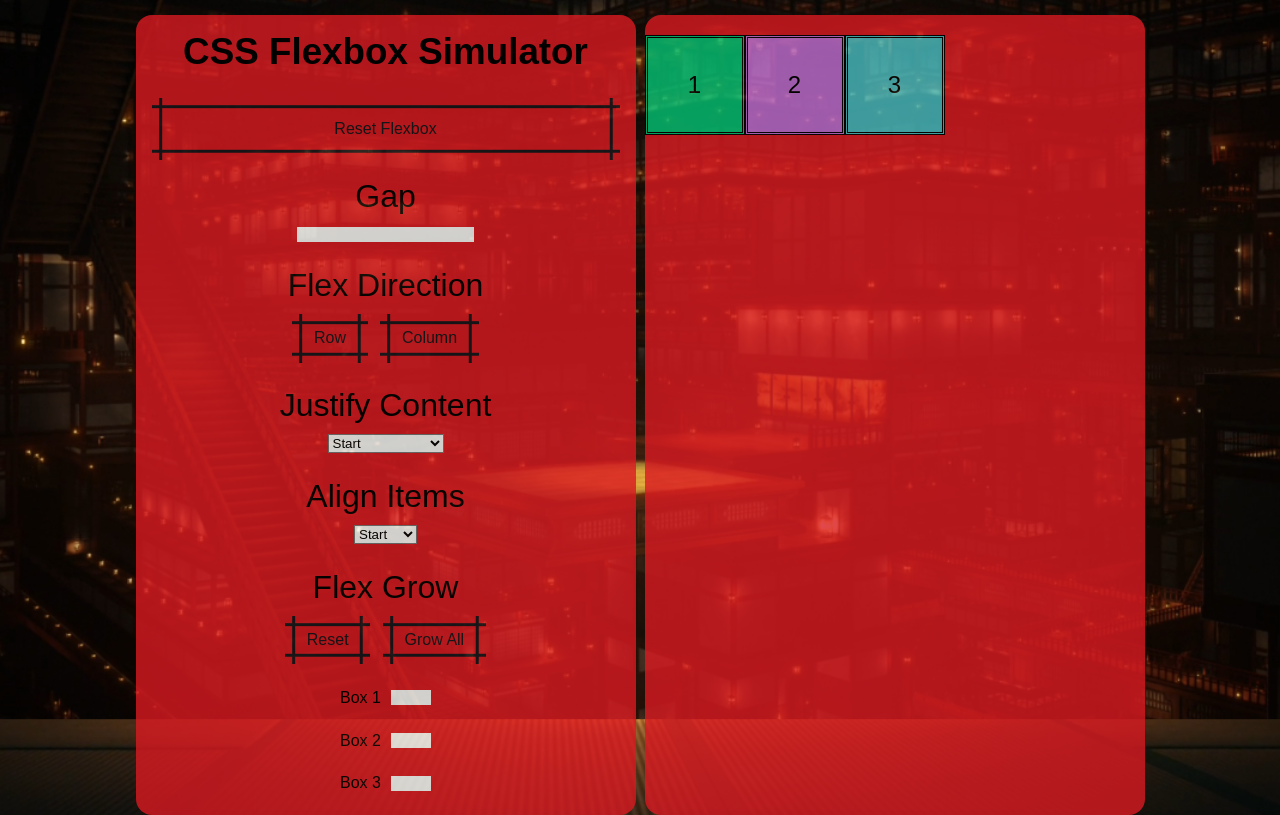
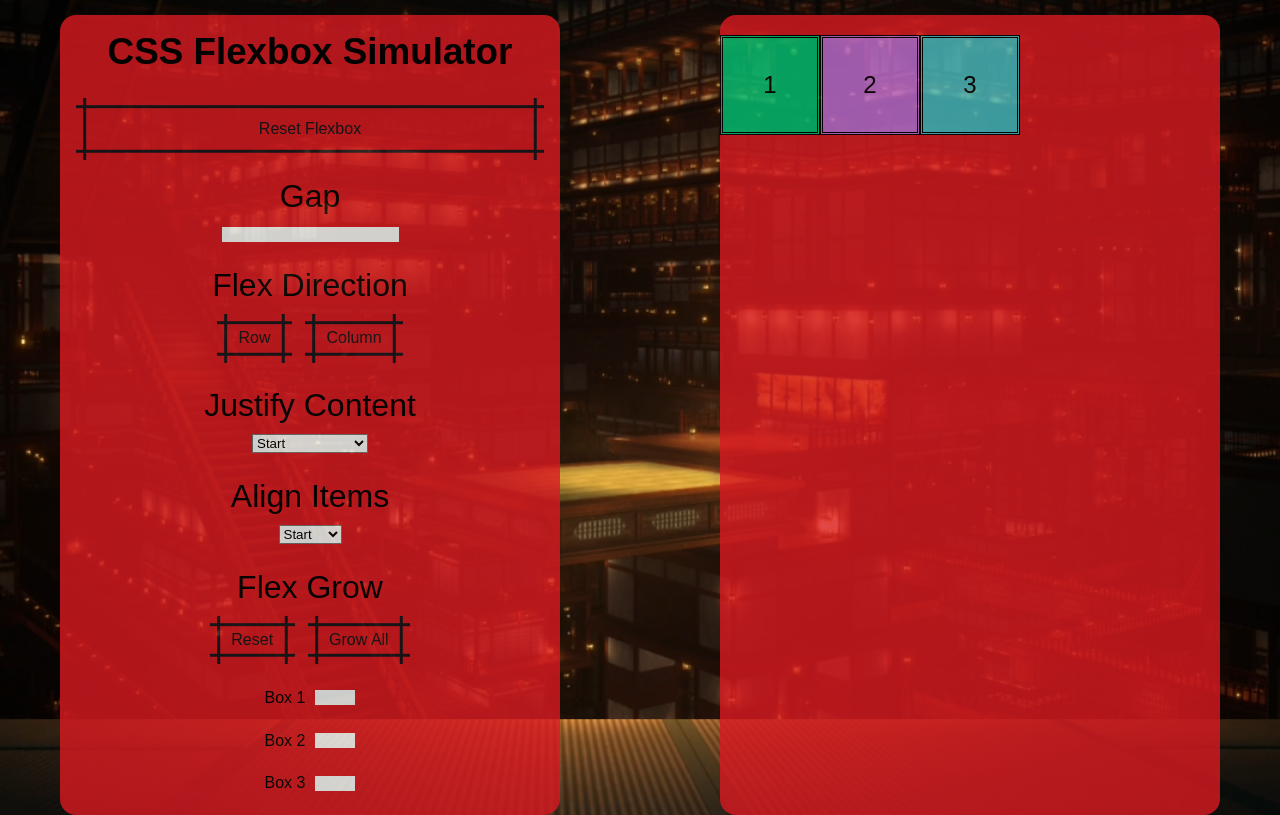
Before and after one commit to tamimiyah/it0043tc05, a plain HTML site: page valera_tsa6.html in a window 1280 px wide. Drawn offline with Linux system fonts and the light colour scheme; a web font is replaced by a local one.

Commit message:
Update valera_tsa6.css

```diff
--- a/valera_tsa6.css
+++ b/valera_tsa6.css
@@ -14,7 +14,7 @@ body {
     justify-content: center;
     background-color: #FFFFC1;
     padding: 15px;
-    gap: 9px;
+    gap: 10rem;
     height: 100vh;
     background-image: url(infinity\ castle.png);
     background-repeat: no-repeat;
```
